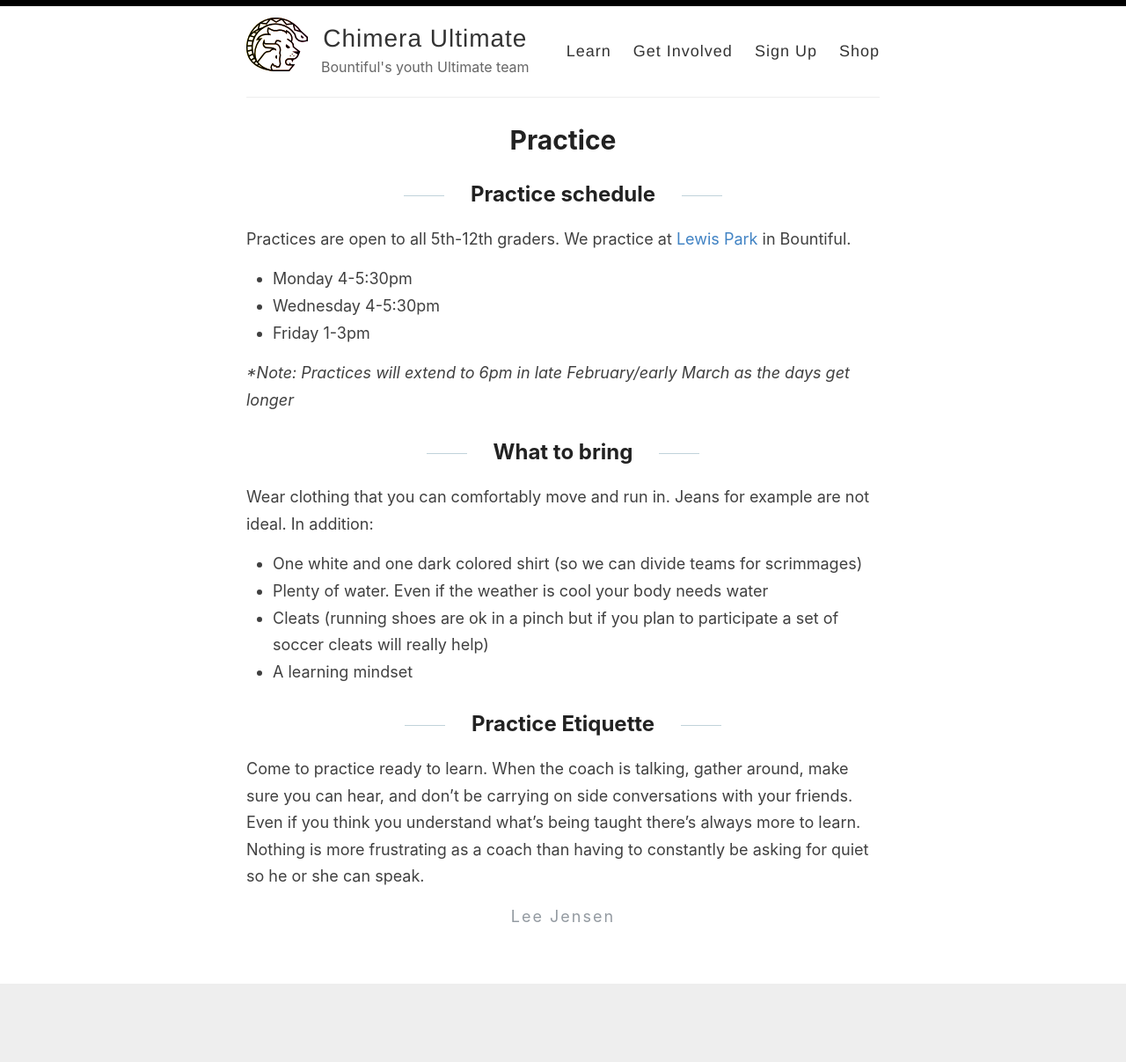
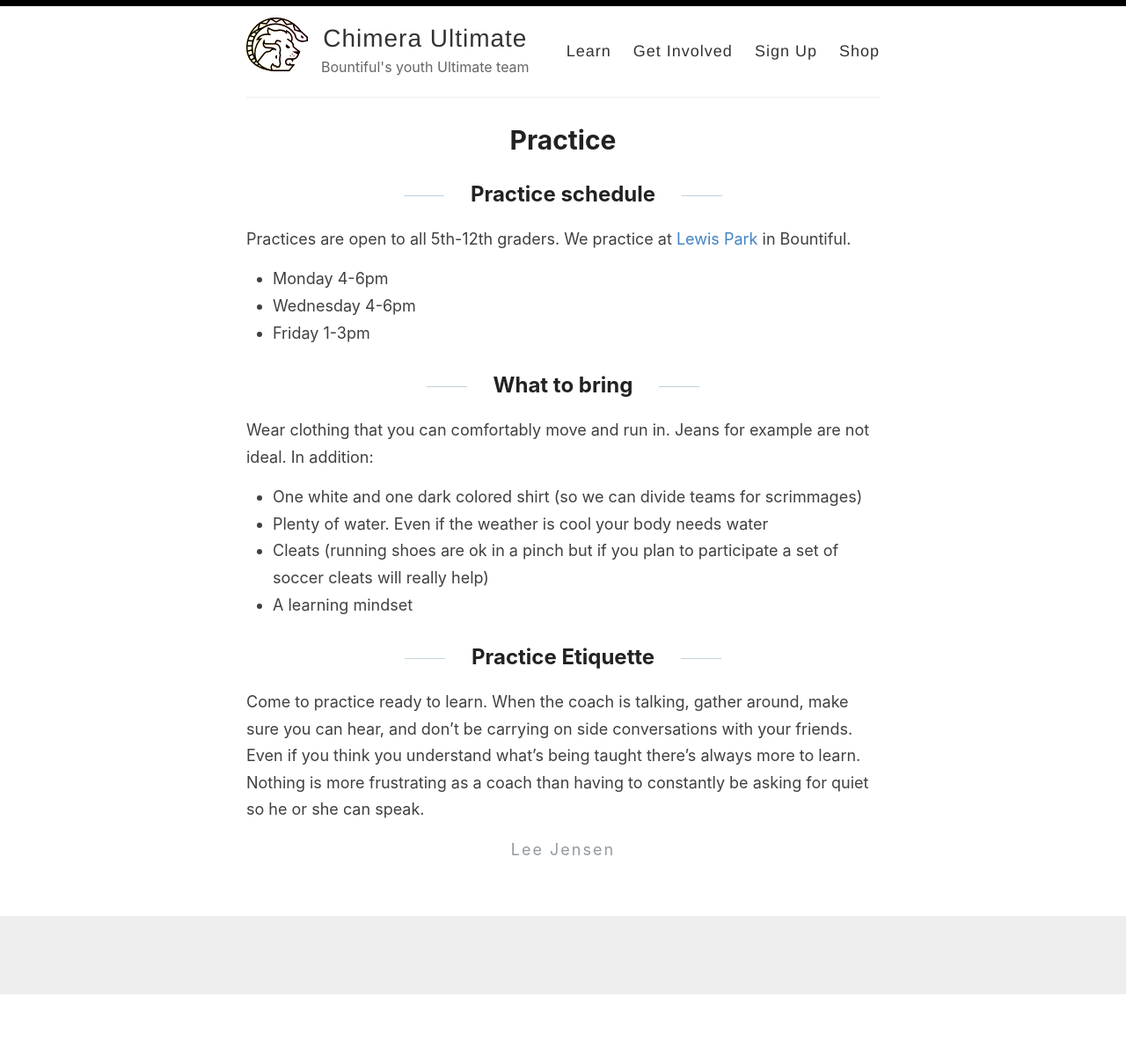
Before and after one commit to outerim/bountiful-ultimate, a Jekyll site: the page built from _pages/practice.md, in a window 1280 px wide. Shown: the whole page at 88% size. Built offline with Jekyll 4.4.1, drawn with Linux system fonts in a browser that asks for light colours; after the commit the page ends 1130 px from its top, so only the background shows below that.

```diff
--- a/_pages/practice.md
+++ b/_pages/practice.md
@@ -6,11 +6,9 @@ permalink: /practice
 
 ## Practice schedule
 Practices are open to all 5th-12th graders. We practice at [Lewis Park](https://goo.gl/maps/yHBn8AxMc3rVmngMA) in Bountiful.
-* Monday 4-5:30pm
-* Wednesday 4-5:30pm
+* Monday 4-6pm
+* Wednesday 4-6pm
 * Friday 1-3pm
-
-**Note: Practices will extend to 6pm in late February/early March as the days get longer*
 
 ## What to bring
 
```
Also changed, not shown: _pages/spring-2021-registration.md (added, +29 -0 lines), images/usau-screenshot.jpg (added), 2 other files.
